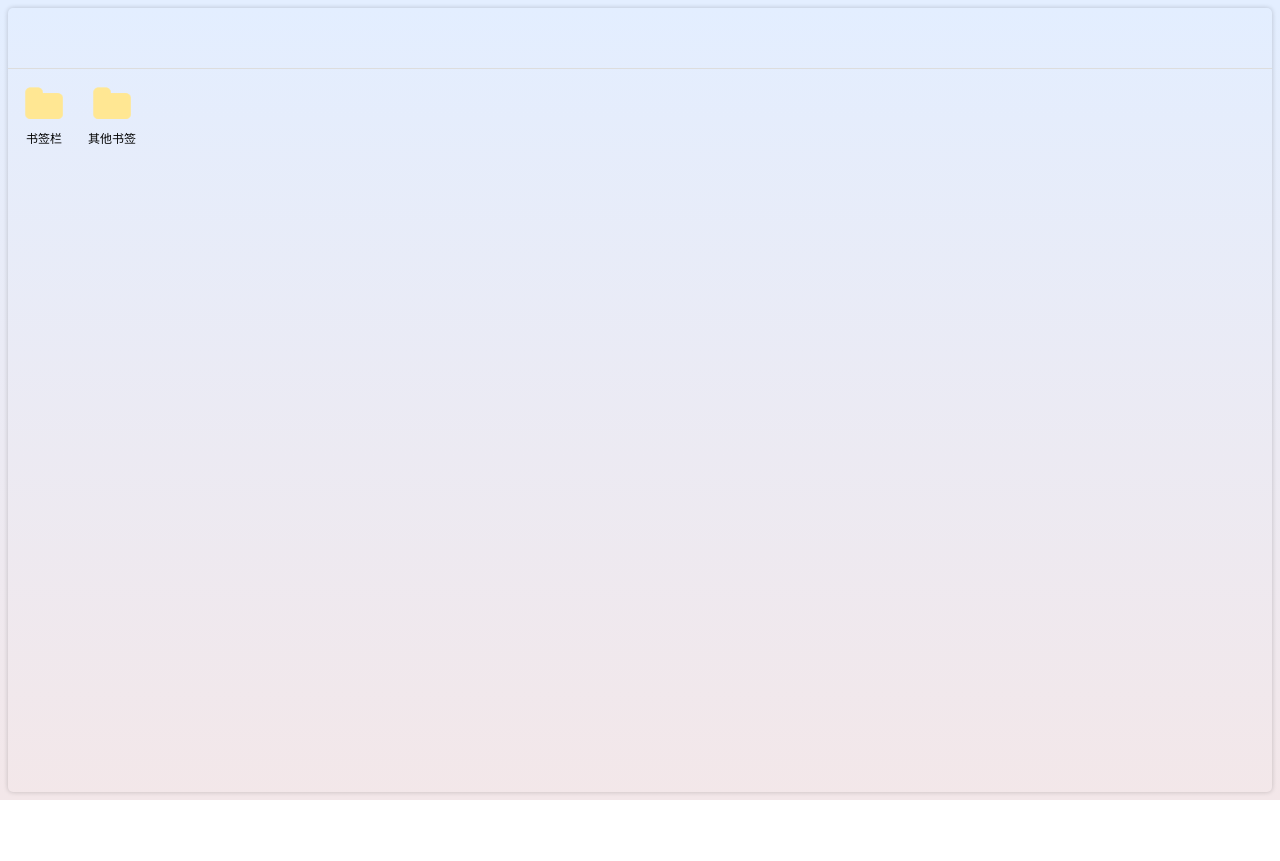
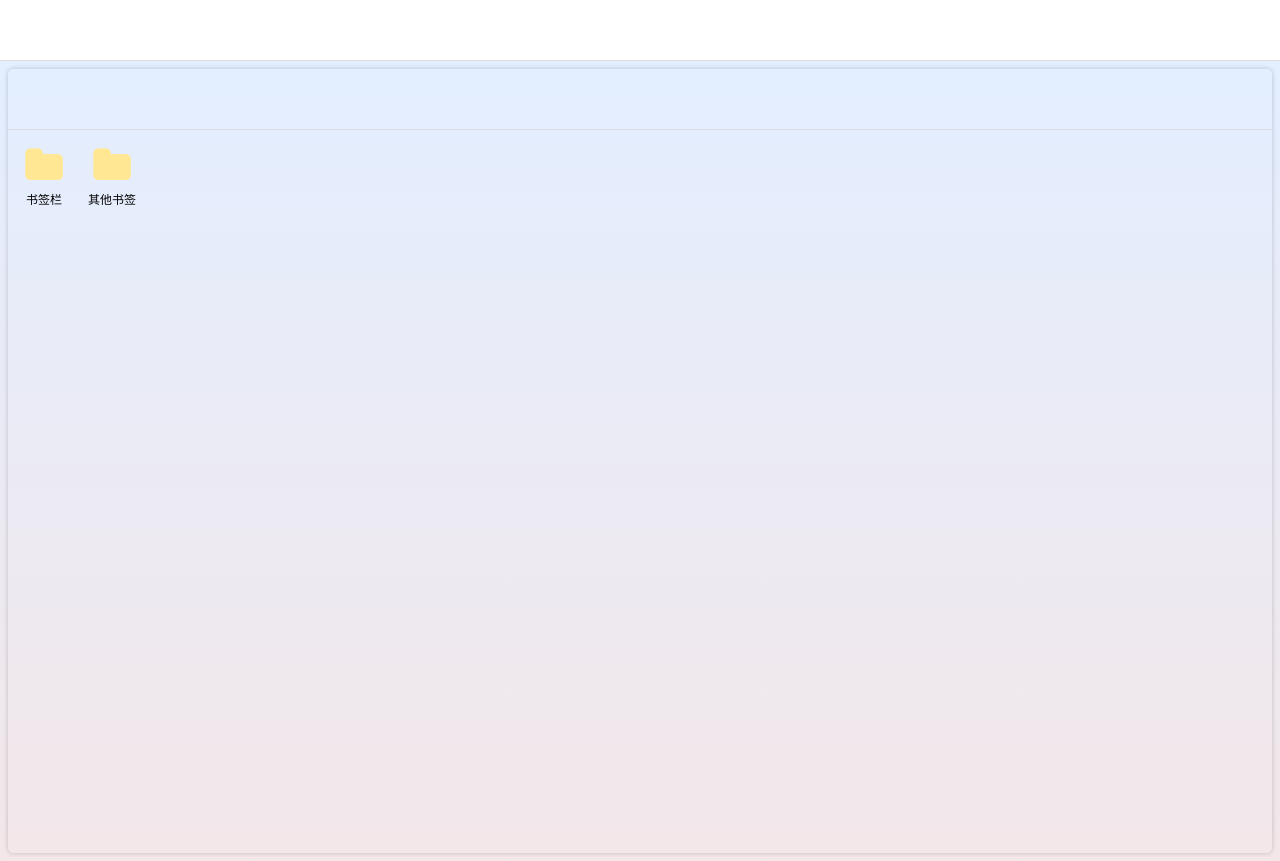
Before and after one commit to wzCoding/bookmarks, a Vue app in the folder bookmark/: page /#/ in a window 1280 px wide. Before the commit the page ends 800 px from the top, so only its background shows below. Built offline with nearby package versions, Linux system fonts and the light colour scheme.

Commit message:
submit the code

```diff
--- a/bookmark/src/App.vue
+++ b/bookmark/src/App.vue
@@ -1,7 +1,10 @@
 <template>
+  <bookHeader></bookHeader>
   <router-view />
 </template>
-
+<script setup>
+import bookHeader from './components/header.vue';
+</script>
 <style lang="scss">
 body {
   margin: 0;
--- a/bookmark/src/components/bookmark.vue
+++ b/bookmark/src/components/bookmark.vue
@@ -19,7 +19,7 @@ const props = defineProps({
 const emit = defineEmits(['open']);
 const handleClick = () => {
     const openParam = props.bookmark.url ? props.bookmark.url : props.bookmark.children;
-    emit("open", { data: openParam, type: typeof openParam });
+    emit("open", openParam);
 }
 const iconUrl = computed(() => {
     return props.bookmark.url ? `${props.bookmark.url}favicon.ico` : defaultIcon
@@ -28,7 +28,7 @@ const title = computed(() => {
     return props.bookmark.title ? props.bookmark.title : defaultTitle
 })
 </script>
-<style lang="scss">
+<style lang="scss" scoped>
 .bookmark-item {
     cursor: pointer;
     font-size: .75rem;
--- /dev/null
+++ b/bookmark/src/components/header.vue
@@ -0,0 +1,12 @@
+<template>
+    <div class="bookmark-header"></div>
+</template>
+<script setup>
+</script>
+<style lang="scss" scoped>
+.bookmark-header {
+    width: 100%;
+    height: 60px;
+    border-bottom: 1px solid #ddd;
+}
+</style>
--- a/bookmark/src/views/HomeView.vue
+++ b/bookmark/src/views/HomeView.vue
@@ -15,7 +15,7 @@ import { ref } from 'vue';
 import bookmark from '@/components/bookmark.vue';
 const bookmarks = ref([]);
 const openBookMark = (param) => {
-    if (param.type == 'string') {
+    if (typeof param == 'string') {
         window.open(param.data, "_blank");
     }else{
         console.log(param)
```
